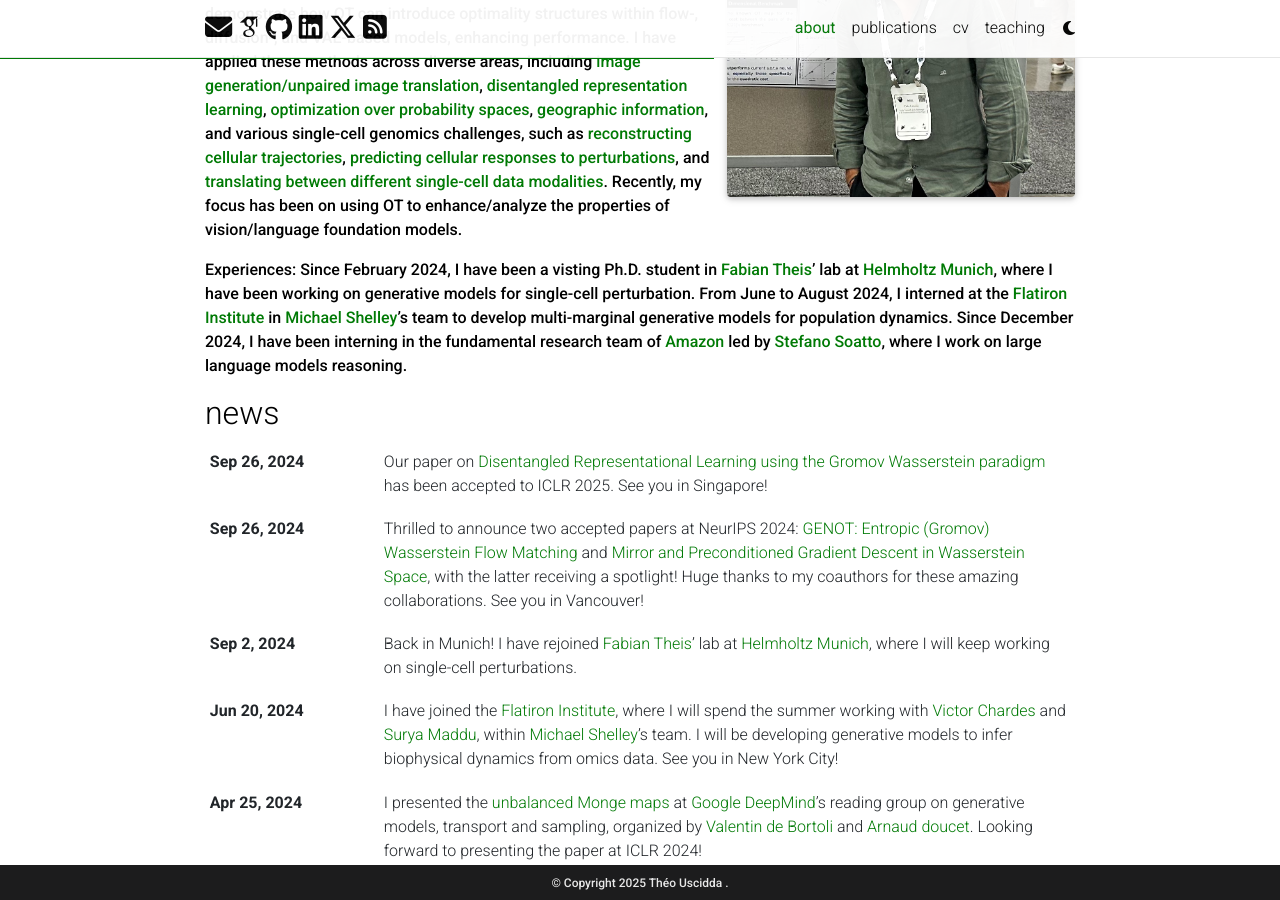
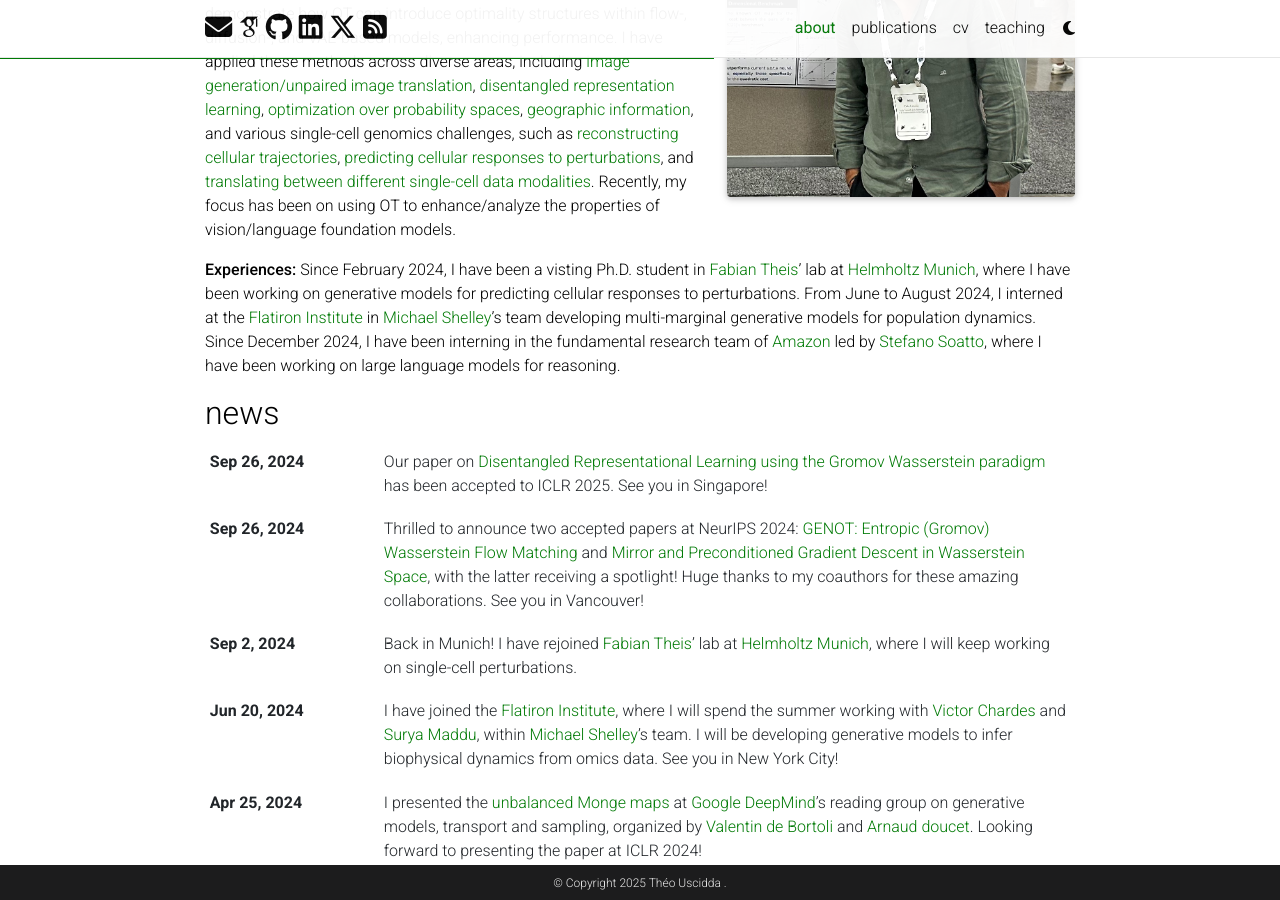
Before and after one commit to theouscidda6/theouscidda6.github.io, a Jekyll site: the page built from _pages/about.md, in a window 1280 px wide and 900 px high, scrolled down 432 px. Built offline with Jekyll 4.4.1, drawn with Linux system fonts in a browser that asks for light colours; full-size pictures stand in for the smaller copies a plugin makes; some web fonts are replaced; comment, search, counter and statistics services are not loaded; a style sheet for code colours, icons or effects is not loaded.

```diff
--- a/_pages/about.md
+++ b/_pages/about.md
@@ -5,7 +5,7 @@
 subtitle: |+
   <strong>Ph.D.</strong> with <a href="https://marcocuturi.net/">Marco Cuturi</a> @ <a href="https://crest.science/">CREST</a> - <a href="https://www.ensae.fr/">ENSAE</a>, <a href="https://www.ip-paris.fr/">Institut Polytechnique de Paris</a> <br>
   <strong>Visiting Ph.D.</strong> hosted by <a href="https://www.helmholtz-munich.de/en/icb/pi/fabian-theis">Fabian Theis</a> @ <a href="https://www.helmholtz-munich.de/en/icb/pi/fabian-theis">Helmholtz Munich</a>, <a href="https://www.tum.de/en/">Technical University of Munich</a> <br>
-  <strong>Internships:<strong> <a href="https://www.amazon.science/"> Amazon AWS AI Lab</a>, Fundamental Research Team – <a href="https://www.simonsfoundation.org/flatiron/">Flatiron Institute</a>, <a href="https://www.simonsfoundation.org/">Simons Foundation</a>.
+  <strong>Internships:</strong> <a href="https://www.amazon.science/"> Amazon AWS AI Lab</a>, Fundamental Research Team – <a href="https://www.simonsfoundation.org/flatiron/">Flatiron Institute</a>, <a href="https://www.simonsfoundation.org/">Simons Foundation</a>.
 
 profile:
   # align: left
@@ -31,7 +31,7 @@
 Recently, my focus has been on using OT to enhance/analyze the properties of vision/language foundation models.
 <!-- Broadly speaking, I thrive on exploring diverse learning paradigms, as I believe the most creative and impactful research ideas emerge from the synergies between different fields. -->
 
-**Experiences:** Since February 2024, I have been a visting Ph.D. student in [Fabian Theis](https://www.helmholtz-munich.de/en/icb/pi/fabian-theis)' lab at [Helmholtz Munich](https://www.helmholtz-munich.de/en), where I have been working on generative models for single-cell perturbation. From June to August 2024, I interned at the [Flatiron Institute](https://www.simonsfoundation.org/flatiron/) in [Michael Shelley](https://math.nyu.edu/~shelley/)'s team to develop multi-marginal generative models for population dynamics. Since December 2024, I have been interning in the fundamental research team of [Amazon](https://www.amazon.science/) led by [Stefano Soatto](https://scholar.google.com/citations?user=lH1PdF8AAAAJ&hl=en/), where I work on large language models reasoning.
+**Experiences:** Since February 2024, I have been a visting Ph.D. student in [Fabian Theis](https://www.helmholtz-munich.de/en/icb/pi/fabian-theis)' lab at [Helmholtz Munich](https://www.helmholtz-munich.de/en), where I have been working on generative models for predicting cellular responses to perturbations. From June to August 2024, I interned at the [Flatiron Institute](https://www.simonsfoundation.org/flatiron/) in [Michael Shelley](https://math.nyu.edu/~shelley/)'s team developing multi-marginal generative models for population dynamics. Since December 2024, I have been interning in the fundamental research team of [Amazon](https://www.amazon.science/) led by [Stefano Soatto](https://scholar.google.com/citations?user=lH1PdF8AAAAJ&hl=en/), where I have been working on large language models for reasoning.
 
   <!-- <strong>Ph.D.</strong> with <a href="https://marcocuturi.net/">Marco Cuturi</a> @ <a href="https://crest.science/">CREST</a> - <a href="https://www.ensae.fr/">ENSAE</a>, <a href="https://www.ip-paris.fr/">Institut Polytechnique de Paris</a> <br>
   <strong>Visiting Ph.D.</strong> hosted by <a href="https://www.helmholtz-munich.de/en/icb/pi/fabian-theis">Fabian Theis</a> @ <a href="https://www.helmholtz-munich.de/en/icb/pi/fabian-theis">Helmholtz Munich</a>, <a href="https://www.tum.de/en/">Technical University of Munich</a> <br>
```
